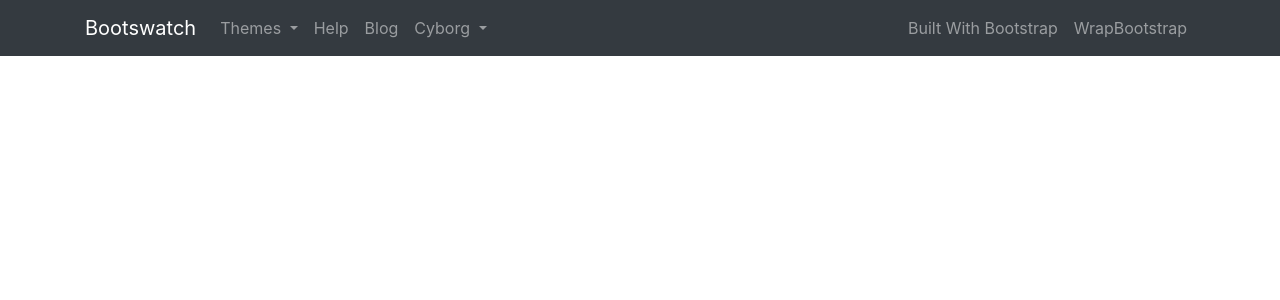
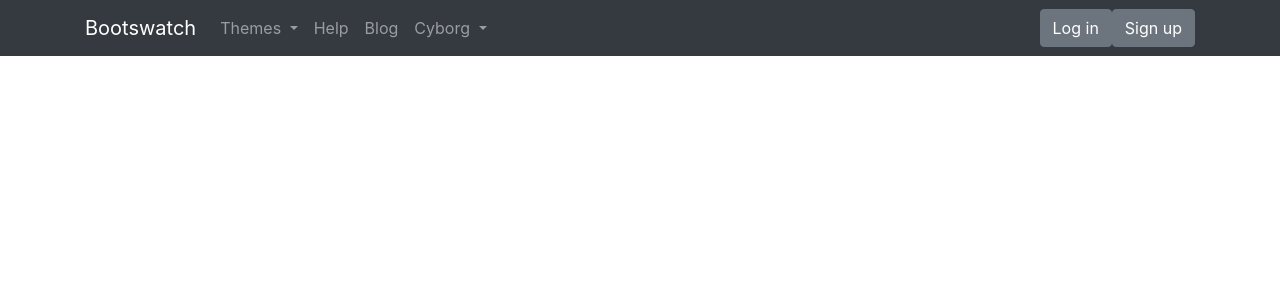
Before and after one commit to monikakalt/nrd_akademija, an Angular app in the folder challengeAngular/: page / in a window 1280 px wide. Shown: the top 300 px of the page. Built offline with nearby package versions, Linux system fonts and the light colour scheme; a web font is replaced by a local one.

Commit message:
Login and sign up buttons

```diff
--- a/challengeAngular/src/app/app.component.html
+++ b/challengeAngular/src/app/app.component.html
@@ -58,11 +58,9 @@
         </ul>
 
         <ul class="nav navbar-nav ml-auto">
+          <button class="btn btn-secondary" a [routerLink]="['/login']">Log in</button>
           <li class="nav-item">
-            <a class="nav-link" href="http://builtwithbootstrap.com/" target="_blank">Built With Bootstrap</a>
-          </li>
-          <li class="nav-item">
-            <a class="nav-link" href="https://wrapbootstrap.com/?ref=bsw" target="_blank">WrapBootstrap</a>
+            <button class="btn btn-secondary" a [routerLink]="['/register']">Sign up</button>
           </li>
         </ul>
 
```
